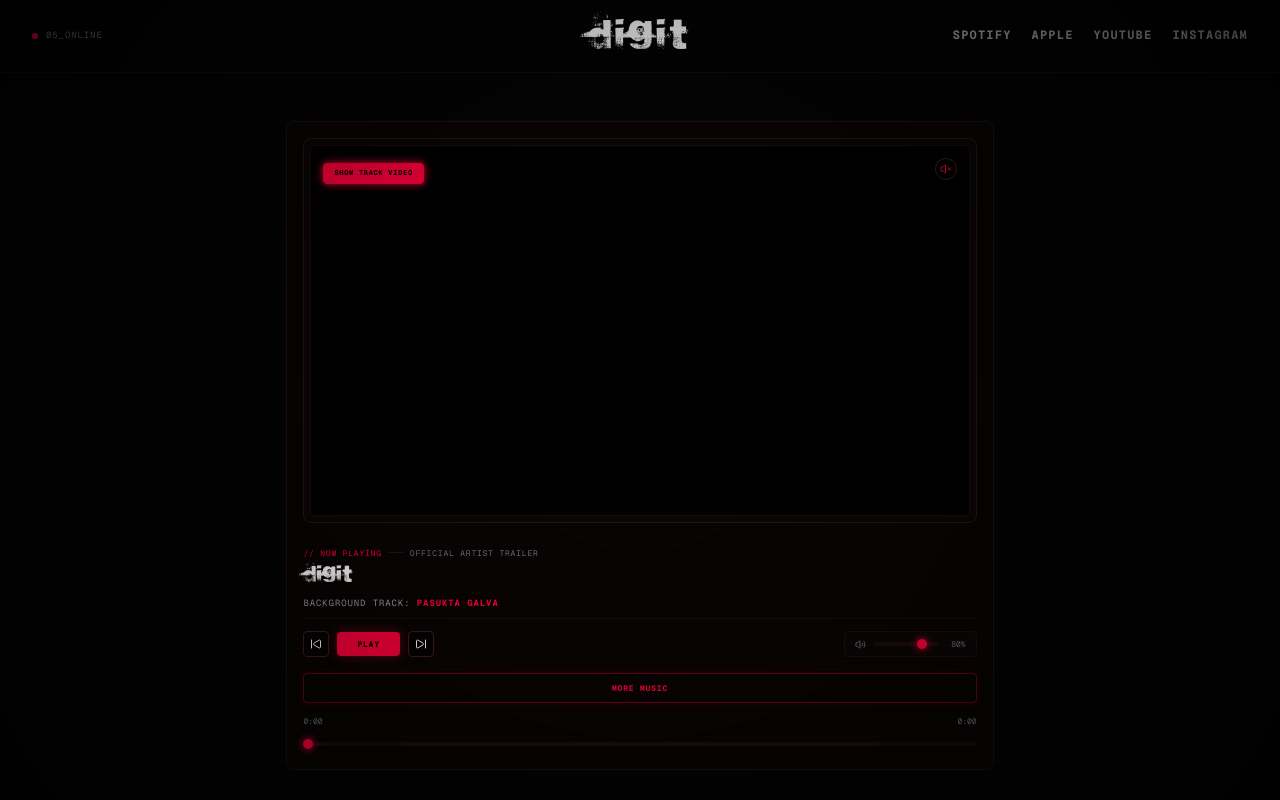
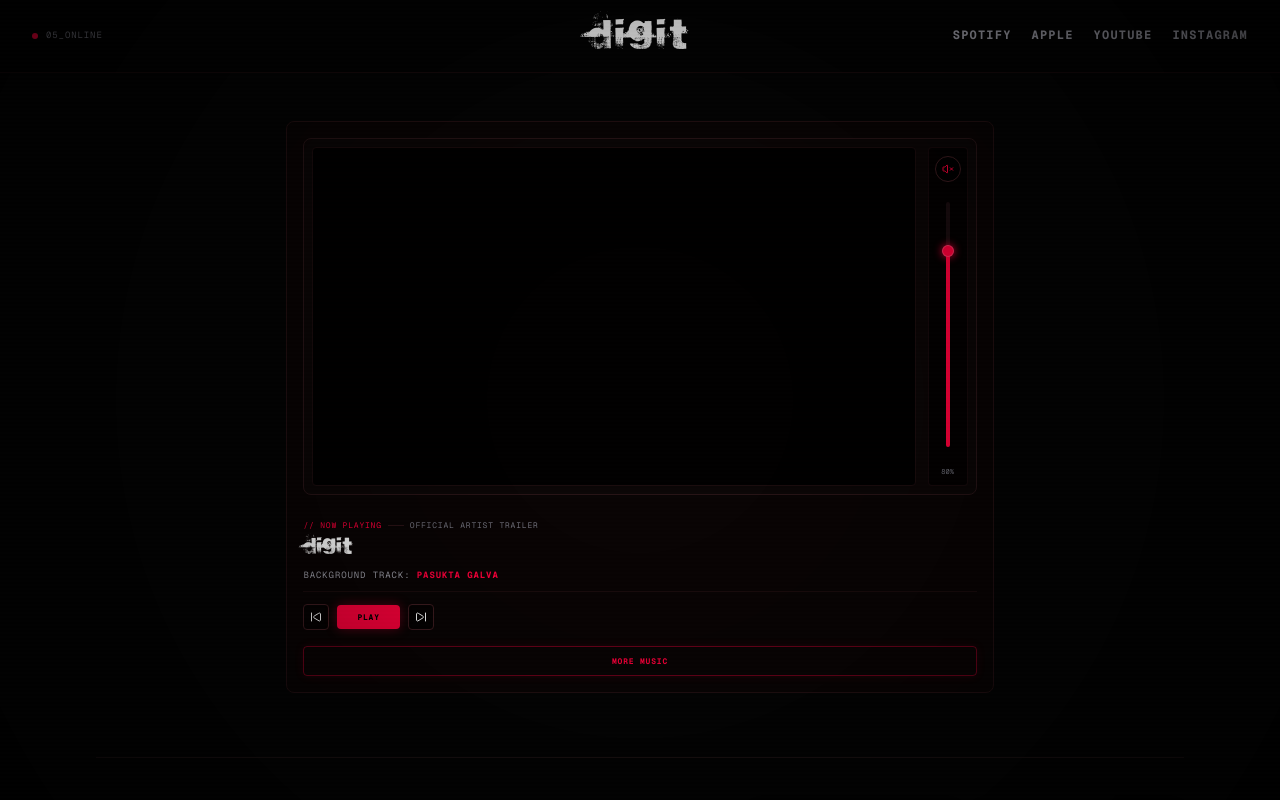
Before and after one commit to 05digit/05digit-website, a Next.js app: page / in a window 1280 px wide. Shown: the top 800 px of the page. Built offline with nearby package versions, Linux system fonts and the light colour scheme; grey boxes are pictures that could not be loaded.

Commit message:
Refactor media controls: remove progress bar, make side volume slider custom vertical slider, remove redundant SHOW TRACK VIDEO button when trailer is active

```diff
--- a/src/app/page.tsx
+++ b/src/app/page.tsx
@@ -194,14 +194,14 @@ const VIDEO_CLIPS: VideoClip[] = [
 export default function Home() {
   const [currentTrackIndex, setCurrentTrackIndex] = useState<number>(0);
   const [isPlaying, setIsPlaying] = useState<boolean>(false);
-  const [currentTime, setCurrentTime] = useState<number>(0);
-  const [duration, setDuration] = useState<number>(0);
   const [isVideoMuted, setIsVideoMuted] = useState<boolean>(true);
   const [isTrailerActive, setIsTrailerActive] = useState<boolean>(true);
   const [isExpanded, setIsExpanded] = useState<boolean>(false);
   const [volume, setVolume] = useState<number>(0.8);
+  const [isDraggingVolume, setIsDraggingVolume] = useState<boolean>(false);
 
   const ytPlayerRef = useRef<any>(null);
+  const volumeBarRef = useRef<HTMLDivElement>(null);
 
   const isPlayingRef = useRef<boolean>(false);
   const volumeRef = useRef<number>(0.8);
@@ -291,21 +291,66 @@ export default function Home() {
     });
   };
 
-  // Poll current video play time and duration
+  // Custom vertical volume slider handlers
+  const handleVolumeClick = (e: React.MouseEvent<HTMLDivElement> | React.TouchEvent<HTMLDivElement>) => {
+    if (!volumeBarRef.current) return;
+    const rect = volumeBarRef.current.getBoundingClientRect();
+    const clientY = 'touches' in e && e.touches.length > 0 ? e.touches[0].clientY : (e as React.MouseEvent).clientY;
+    const relativeY = clientY - rect.top;
+    const percentage = 1 - (relativeY / rect.height);
+    const newVolume = Math.max(0, Math.min(1, percentage));
+    setVolume(newVolume);
+    if (newVolume > 0) {
+      setIsVideoMuted(false);
+    } else {
+      setIsVideoMuted(true);
+    }
+  };
+
   useEffect(() => {
-    let timer: NodeJS.Timeout;
-    if (isPlaying) {
-      timer = setInterval(() => {
-        if (ytPlayerRef.current && ytPlayerRef.current.getCurrentTime) {
-          try {
-            setCurrentTime(ytPlayerRef.current.getCurrentTime() || 0);
-            setDuration(ytPlayerRef.current.getDuration() || 0);
-          } catch (e) {}
+    if (!isDraggingVolume) return;
+
+    const handleMove = (clientY: number) => {
+      if (!volumeBarRef.current) return;
+      const rect = volumeBarRef.current.getBoundingClientRect();
+      const relativeY = clientY - rect.top;
+      const percentage = 1 - (relativeY / rect.height);
+      const newVolume = Math.max(0, Math.min(1, percentage));
+      setVolume(newVolume);
+      if (newVolume > 0) {
+        setIsVideoMuted(false);
+      } else {
+        setIsVideoMuted(true);
       }
-      }, 500);
+    };
+
+    const handleMouseMove = (e: MouseEvent) => {
+      handleMove(e.clientY);
+    };
+
+    const handleTouchMove = (e: TouchEvent) => {
+      if (e.touches.length > 0) {
+        handleMove(e.touches[0].clientY);
       }
-    return () => clearInterval(timer);
-  }, [isPlaying]);
+    };
+
+    const handleEnd = () => {
+      setIsDraggingVolume(false);
+      track("change_volume", { volume_level: volumeRef.current });
+    };
+
+    window.addEventListener("mousemove", handleMouseMove);
+    window.addEventListener("mouseup", handleEnd);
+    window.addEventListener("touchmove", handleTouchMove, { passive: true });
+    window.addEventListener("touchend", handleEnd);
+
+    return () => {
+      window.removeEventListener("mousemove", handleMouseMove);
+      window.removeEventListener("mouseup", handleEnd);
+      window.removeEventListener("touchmove", handleTouchMove);
+      window.removeEventListener("touchend", handleEnd);
+    };
+  }, [isDraggingVolume]);
 
   // Sync volume state with YT player
   useEffect(() => {
@@ -368,7 +413,6 @@ export default function Home() {
   const selectTrack = (index: number) => {
     setIsTrailerActive(false);
     setCurrentTrackIndex(index);
-    setCurrentTime(0);
     track("select_track", { track_title: TRACKS[index].title });
 
     if (ytPlayerRef.current && ytPlayerRef.current.loadVideoById) {
@@ -408,22 +452,7 @@ export default function Home() {
     } catch (e) {}
   };
 
-  const handleScrub = (e: React.ChangeEvent<HTMLInputElement>) => {
-    const scrubTime = parseFloat(e.target.value);
-    setCurrentTime(scrubTime);
-    if (ytPlayerRef.current && ytPlayerRef.current.seekTo) {
-      try {
-        ytPlayerRef.current.seekTo(scrubTime, true);
-      } catch (e) {}
-    }
-  };
 
-  const formatTime = (time: number) => {
-    if (isNaN(time)) return "0:00";
-    const mins = Math.floor(time / 60);
-    const secs = Math.floor(time % 60);
-    return `${mins}:${secs.toString().padStart(2, "0")}`;
-  };
 
   // Mount / Unmount scripts and setup
   useEffect(() => {
@@ -606,43 +635,59 @@ export default function Home() {
           }`}>
             <div className="border border-[#221012] bg-[#0a0505] p-4 rounded-lg flex flex-col gap-4 h-full justify-between">
 
-              {/* Unified Video Box */}
-              <div className="border border-[#281517] bg-[#0c0707] p-1.5 rounded-lg relative overflow-hidden group">
+              {/* Unified Video & Audio Side Controller Box */}
+              <div className="border border-[#281517] bg-[#0c0707] p-2 rounded-lg flex flex-row gap-3 items-stretch relative overflow-hidden group">
                 {/* Target div for YouTube player loading */}
-                <div className="relative aspect-video w-full rounded overflow-hidden bg-black/80 border border-[#1b0d0e]">
+                <div className="relative aspect-video flex-1 rounded overflow-hidden bg-black/80 border border-[#1b0d0e]">
                   <div id="yt-player" className="w-full h-full border-0 grayscale opacity-75 hover:grayscale-0 hover:opacity-100 transition-all duration-700" />
-
-                  {/* Visual Video Shade */}
-                  <div className="absolute inset-0 bg-gradient-to-t from-black/20 via-transparent to-transparent opacity-90 pointer-events-none" />
-
-                  {/* Trailer Switcher Overlay (Top Left) */}
-                  <div className="absolute top-3 left-3 z-20">
-                    <button
-                      onClick={handleToggleTrailer}
-                      className={`px-2.5 py-1 rounded text-[7px] font-mono font-bold tracking-widest border transition-all duration-300 active:scale-95 cursor-pointer ${
-                        isTrailerActive
-                          ? "bg-[#ff003c] text-black border-[#ff003c] shadow-[0_0_8px_#ff003c]"
-                          : "bg-black/85 text-zinc-400 border-zinc-800 hover:border-[#ff003c] hover:text-white"
-                      }`}
-                    >
-                      {isTrailerActive ? "SHOW TRACK VIDEO" : "WATCH TRAILER"}
-                    </button>
                 </div>
 
-                  {/* Mute button overlay (Top Right) */}
-                  <div className="absolute top-3 right-3 z-20">
+                {/* Vertical Audio Controller on the Side */}
+                <div className="flex flex-col items-center justify-between py-2 px-2 border border-[#2a1316]/50 bg-black/60 rounded gap-3 w-10 shrink-0">
+                  {/* Mute/Unmute Toggle */}
                   <button
                     onClick={() => {
-                        setIsVideoMuted(!isVideoMuted);
-                        track("click_video_mute_toggle", { muted: !isVideoMuted });
+                      const nextMute = !isVideoMuted;
+                      setIsVideoMuted(nextMute);
+                      track("click_video_mute_toggle", { muted: nextMute });
                     }}
-                      className="bg-black/85 hover:bg-[#ff003c] text-white border border-[#3e1d21] p-1 rounded-full transition-all duration-300 active:scale-95 cursor-pointer"
+                    className="bg-black/90 hover:bg-[#ff003c] text-white border border-[#3e1d21] p-1.5 rounded-full transition-all duration-300 active:scale-95 cursor-pointer shrink-0"
                     aria-label="Mute Toggle"
                   >
                     {isVideoMuted ? <VolumeX size={12} className="text-[#ff003c]" /> : <Volume2 size={12} />}
                   </button>
+
+                  {/* Vertical Volume Slider (Custom drag handler) */}
+                  <div
+                    ref={volumeBarRef}
+                    onClick={handleVolumeClick}
+                    onMouseDown={(e) => {
+                      setIsDraggingVolume(true);
+                      handleVolumeClick(e);
+                    }}
+                    onTouchStart={(e) => {
+                      setIsDraggingVolume(true);
+                      handleVolumeClick(e);
+                    }}
+                    className="flex-1 w-full flex items-center justify-center cursor-pointer relative py-2 select-none"
+                  >
+                    {/* Track Background */}
+                    <div className="w-1 h-full bg-[#1a0e10] rounded-full relative flex flex-col justify-end">
+                      {/* Active Fill Track */}
+                      <div
+                        className="w-full bg-[#ff003c] rounded-full relative"
+                        style={{ height: `${volume * 100}%` }}
+                      >
+                        {/* Glow Handle/Thumb */}
+                        <div className="absolute -top-1.5 left-1/2 -translate-x-1/2 w-3 h-3 bg-[#ff003c] border border-white/20 rounded-full shadow-[0_0_8px_#ff003c] hover:scale-125 transition-transform duration-100" />
+                      </div>
+                    </div>
                   </div>
 
+                  {/* Volume Label */}
+                  <span className="text-[7px] text-zinc-500 font-mono text-center shrink-0">
+                    {Math.round(volume * 100)}%
+                  </span>
                 </div>
               </div>
 
@@ -671,7 +716,7 @@ export default function Home() {
                   )}
                 </div>
 
-                {/* Playback Controls and Volume Row (Stacks vertically when expanded to prevent overflow) */}
+                {/* Playback Controls and Trailer Switcher Row */}
                 <div className={`flex gap-3 transition-all duration-700 ease-in-out w-full ${
                   isExpanded ? "flex-col" : "flex-col sm:flex-row items-center justify-between"
                 }`}>
@@ -700,34 +745,15 @@ export default function Home() {
                     </button>
                   </div>
 
-                  {/* Right part: Volume slider */}
-                  <div className="flex items-center gap-2 bg-[#0c0707] border border-[#1c0f10] px-2.5 py-1.5 rounded w-full sm:w-auto justify-center sm:justify-start">
+                  {/* Right part: Trailer switcher button (moved off the video frame) */}
+                  {!isTrailerActive && (
                     <button
-                      onClick={() => {
-                        const nextVolume = volume === 0 ? 0.8 : 0;
-                        setVolume(nextVolume);
-                        track("click_volume_toggle", { muted: nextVolume === 0 });
-                      }}
-                      className="text-zinc-500 hover:text-[#ff003c] transition-colors shrink-0 active:scale-95 cursor-pointer"
-                      aria-label="Volume Toggle"
+                      onClick={handleToggleTrailer}
+                      className="px-4 py-1.5 rounded text-[8px] font-mono font-bold tracking-widest border bg-black/85 text-zinc-400 border-zinc-800 hover:border-[#ff003c] hover:text-white transition-all duration-300 active:scale-95 cursor-pointer w-full sm:w-auto"
                     >
-                      {volume === 0 ? <VolumeX size={11} className="text-[#ff003c]" /> : <Volume2 size={11} />}
+                      WATCH TRAILER
                     </button>
-                    <input
-                      type="range"
-                      min="0"
-                      max="1"
-                      step="0.05"
-                      value={volume}
-                      onChange={(e) => setVolume(parseFloat(e.target.value))}
-                      onMouseUp={() => track("change_volume", { volume_level: volume })}
-                      onTouchEnd={() => track("change_volume", { volume_level: volume })}
-                      className="w-16 h-1 bg-[#1a0e10] rounded-lg appearance-none cursor-pointer accent-[#ff003c] focus:outline-none"
-                    />
-                    <span className="text-[8px] text-zinc-500 font-mono w-5 text-right shrink-0">
-                      {Math.round(volume * 100)}%
-                    </span>
-                  </div>
+                  )}
 
                 </div>
 
@@ -739,22 +765,6 @@ export default function Home() {
                   >
                     {isExpanded ? "COLLAPSE" : "MORE MUSIC"}
                   </button>
-                </div>
-
-                {/* Progress Scrub Slider */}
-                <div className="space-y-0.5">
-                  <div className="flex justify-between text-[8px] text-zinc-500 font-mono">
-                    <span>{formatTime(currentTime)}</span>
-                    <span>{formatTime(duration)}</span>
-                  </div>
-                  <input
-                    type="range"
-                    min="0"
-                    max={duration || 100}
-                    value={currentTime}
-                    onChange={handleScrub}
-                    className="w-full h-1 bg-[#1a0e10] rounded-lg appearance-none cursor-pointer accent-[#ff003c] focus:outline-none"
-                  />
                 </div>
 
               </div>
```
Lines whose indentation alone changed are shown as unchanged.
